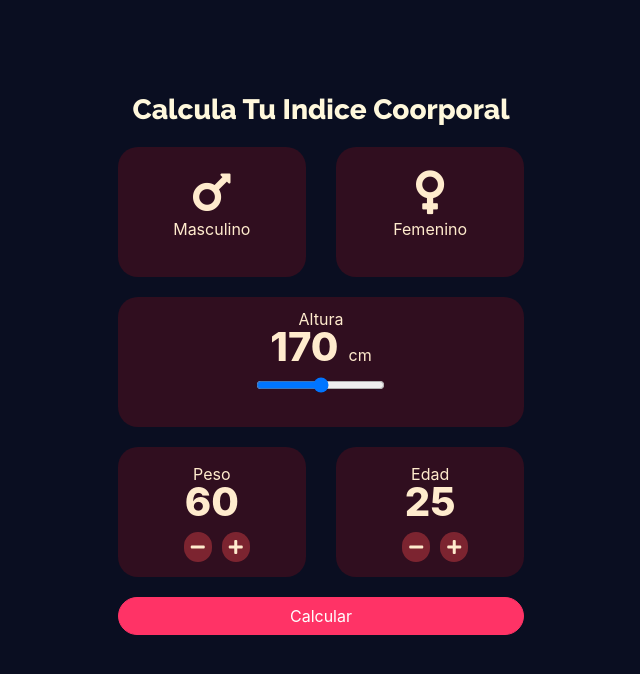
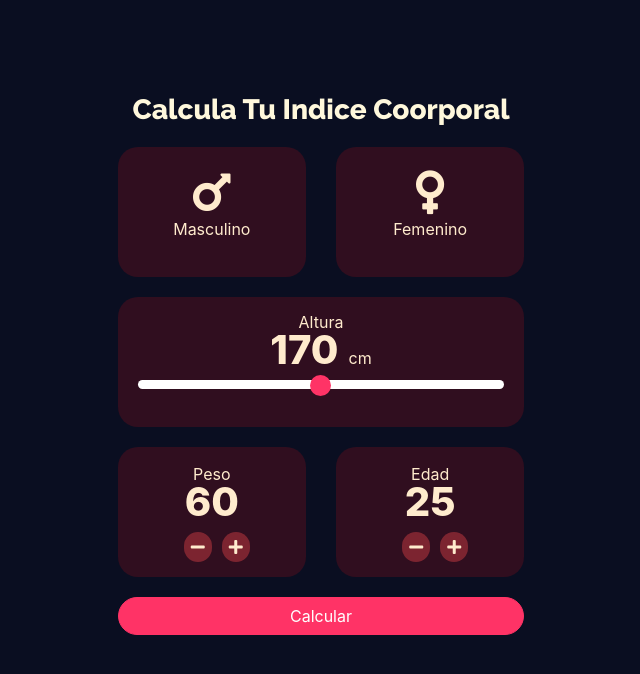
Before and after one commit to alejahndro02/indiceCoorporal, an Angular app: page / in a window 1280 px wide. Shown: the top 674 px of the page, without its empty margins (319-959 px from the left). Built offline with nearby package versions, Linux system fonts and the light colour scheme.

Commit message:
Se estilizo el input tipo range

```diff
--- a/src/app/components/inicio/inicio.component.css
+++ b/src/app/components/inicio/inicio.component.css
@@ -22,12 +22,30 @@
     margin-left: 10px;
 }
 
-.form-control-range {
+input[type='range'] {
+    display: block;
+    width: 90%;
+    height: 9px;
     padding: 0px 20px;
+    border-radius: 20px;
+}
+
+input[type='range']:focus {
+    outline: none;
+}
+
+input[type='range'],
+input[type='range']::-webkit-slider-runnable-track,
+input[type='range']::-webkit-slider-thumb {
+    -webkit-appearance: none;
 }
 
 input[type=range]::-webkit-slider-thumb {
-    background: #ff3666;
+    background-color: #FF3366;
+    width: 21px;
+    height: 21px;
+    border-radius: 50%;
+    margin-top: 1px;
 }
 
 .signos {
```
